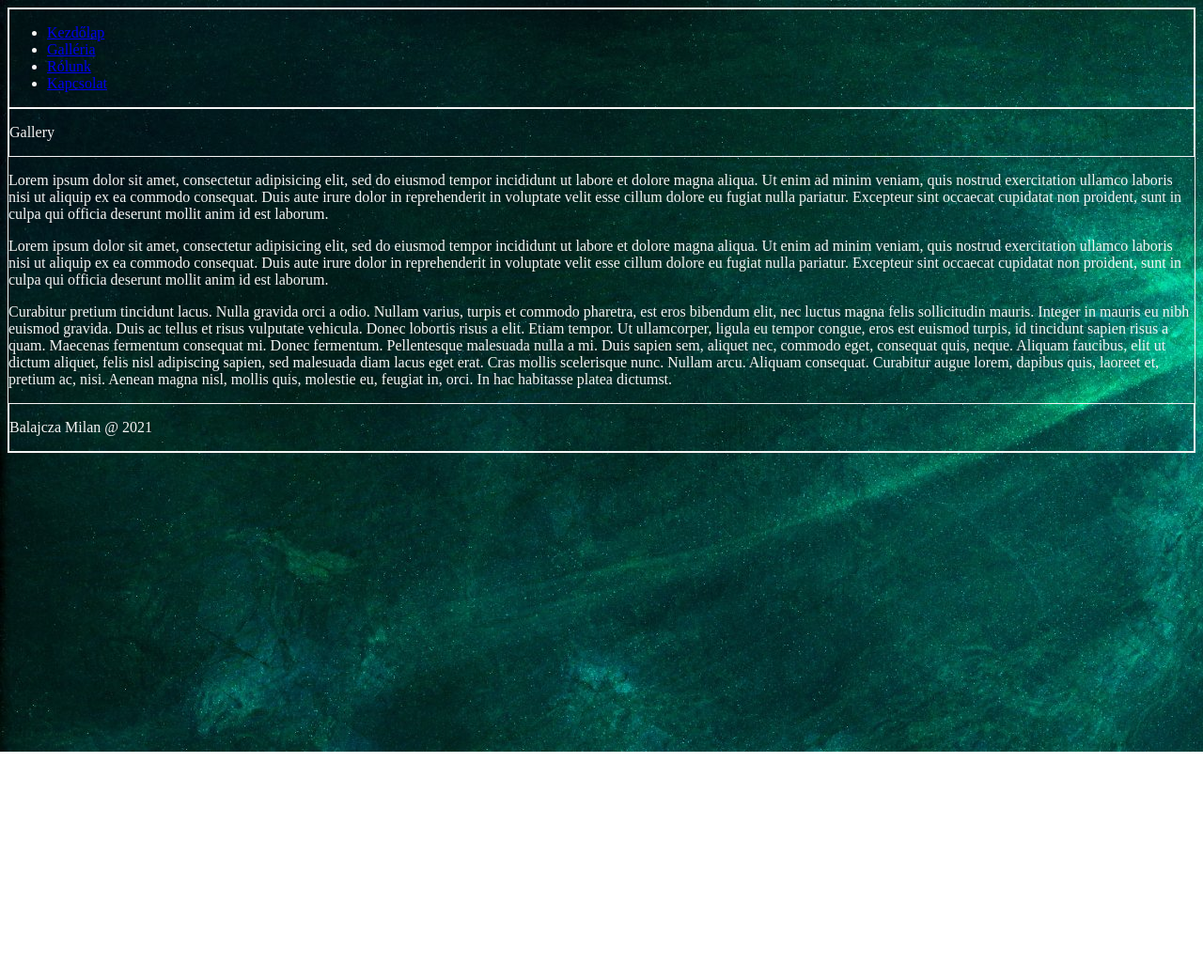
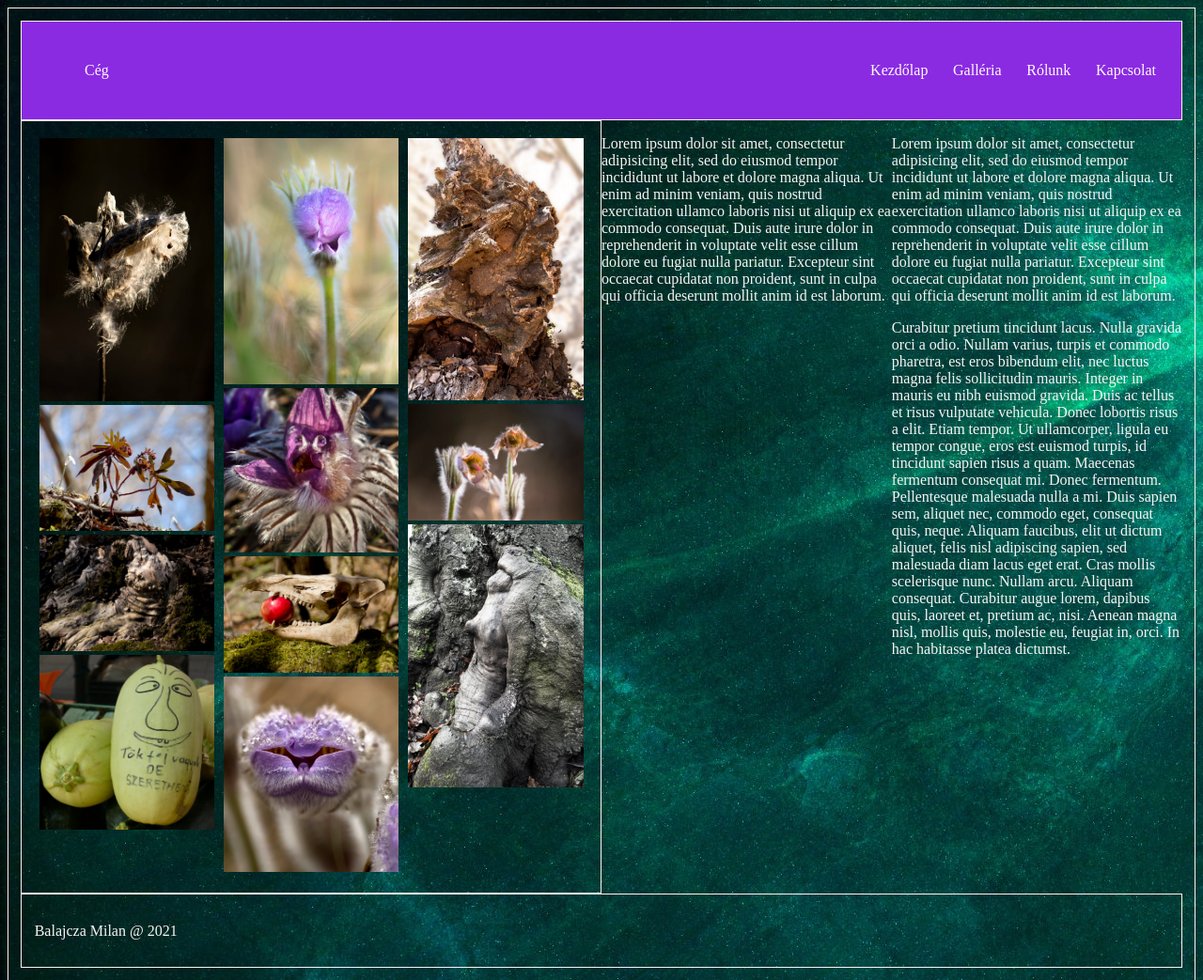
Before and after one commit to MailanDo7/FlexBoxGallery, a plain HTML site: page 0217 git/public_html/index.html in a window 1280 px wide. Shown: the top 1043 px of the page at 94% size. Before the commit the page ends 800 px from the top, so only its background shows below. Drawn offline with Linux system fonts and the light colour scheme.

Commit message:
vegleges

```diff
--- a/0217 git/public_html/index.html
+++ b/0217 git/public_html/index.html
@@ -1,6 +1,5 @@
 <!DOCTYPE html>
-
-<html>
+<html lang="hu">
     <head>
         <meta charset="UTF-8">
         <meta name="description" content="flexbox, bithub">
@@ -14,6 +13,9 @@
         <main>
             <nav>
                 <ul>
+                    <li><a href="#">Cég</a></li>
+                </ul>
+                <ul>
                     <li><a href="index.html">Kezdőlap</a></li>
                     <li><a href="#">Galléria</a></li>
                     <li><a href="#">Rólunk</a></li>
@@ -22,17 +24,34 @@
             </nav>
 
             <article>
-                <p>Gallery</p>
+                <div>
+                    <img src="kepek/bolyhos.jpg" alt=""/>
+                    <img src="kepek/erdeikutyatej.jpg" alt=""/>
+                    <img src="kepek/fatorzo.jpg" alt=""/>
+                    <img src="kepek/tokfej.JPG" alt=""/>
+                </div>
+                <div>
+                    <img src="kepek/kokorcsin1.jpg" alt=""/>
+                    <img src="kepek/kokrcsin_mokas_virag.jpg" alt=""/>
+                    <img src="kepek/koponyalamavas.jpg" alt=""/>
+                    <img src="kepek/tigcsiny.jpg" alt=""/>
+                </div>
+                <div>
+                    <img src="kepek/oregfej.jpg" alt=""/>
+                    <img src="kepek/rongyoskokorcsin.jpg" alt=""/>
+                    <img src="kepek/szerelmespar.jpg" alt=""/>
+
+                </div>
             </article>
 
-            <aside id="baloldal">
+            <aside id="bal">
                 <p>
                     Lorem ipsum dolor sit amet, consectetur adipisicing elit, sed do eiusmod tempor incididunt ut labore et dolore magna aliqua. Ut enim ad minim veniam, quis nostrud exercitation ullamco laboris nisi ut aliquip ex ea commodo consequat. Duis aute irure dolor in reprehenderit in voluptate velit esse cillum dolore eu fugiat nulla pariatur. Excepteur sint occaecat cupidatat non proident, sunt in culpa qui officia deserunt mollit anim id est laborum.
                 </p>
 
             </aside>
 
-            <aside id="jobboldal">
+            <aside id="jobb">
                 <p>
                     Lorem ipsum dolor sit amet, consectetur adipisicing elit, sed do eiusmod tempor incididunt ut labore et dolore magna aliqua. Ut enim ad minim veniam, quis nostrud exercitation ullamco laboris nisi ut aliquip ex ea commodo consequat. Duis aute irure dolor in reprehenderit in voluptate velit esse cillum dolore eu fugiat nulla pariatur. Excepteur sint occaecat cupidatat non proident, sunt in culpa qui officia deserunt mollit anim id est laborum.
                 </p>
--- a/0217 git/public_html/stilus.css
+++ b/0217 git/public_html/stilus.css
@@ -7,4 +7,87 @@ body {
 
 main,nav,article,asie,footer {
     border: 1px solid whitesmoke;
+    box-sizing: border-box;
+    padding: 10pt;
 }
+
+main {
+    display: flex;
+    flex-wrap: wrap;
+    flex-direction: row;
+}
+
+footer, nav {
+    flex: 0 0 100%;
+}
+
+article {
+    flex: 0 0 50%;
+    display: flex;
+    flex-wrap: wrap;
+    flex-direction: row;
+}
+
+aside {
+    flex: 0 0 25%;
+}
+
+#bal {
+
+    flex: 0 0 25%;
+}
+
+nav {
+    order: -2;
+    display: flex;
+    justify-content: space-between;
+    flex-direction: row;
+    background-color: blueviolet;
+}
+
+nav ul {
+    display: flex;
+    justify-content: space-between;
+    flex-direction: row;
+}
+
+nav ul li {
+    padding: 10pt;
+    list-style-type: none;
+}
+
+nav a {
+    text-decoration: none;
+    color: snow;
+}
+
+img {
+    width: 100%;
+}
+article div {
+    flex: 0 0 calc(33.333% - 10px);
+    margin: 5px;
+}
+
+@media only screen and (max-width: 600px) {
+    #bal{order: -1;}
+    main {
+        flex-direction: column;
+        flex-wrap: wrap;
+    }
+}
+
+@media only screen and (max-width: 600px) {
+    #bal{order: -1;}
+    main {
+        flex-direction: column;
+        flex-wrap: wrap;
+    }
+}@media only screen and (max-width: 500px) {
+    article div{
+        flex: 0 0 100%;
+    }
+    nav, nav ul{
+        flex-direction: culomn;
+    }
+}
```
